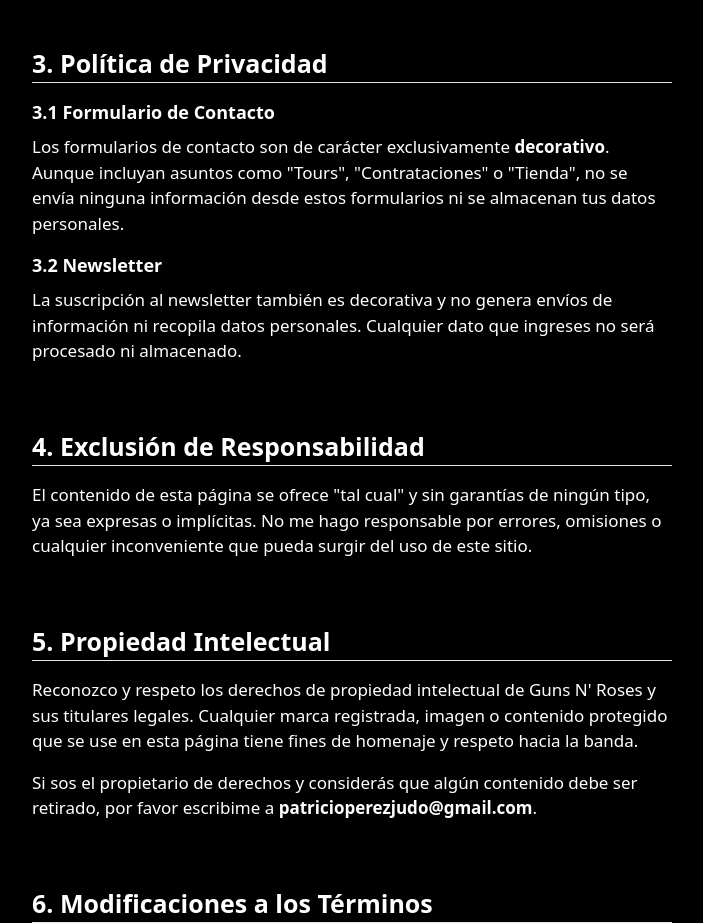
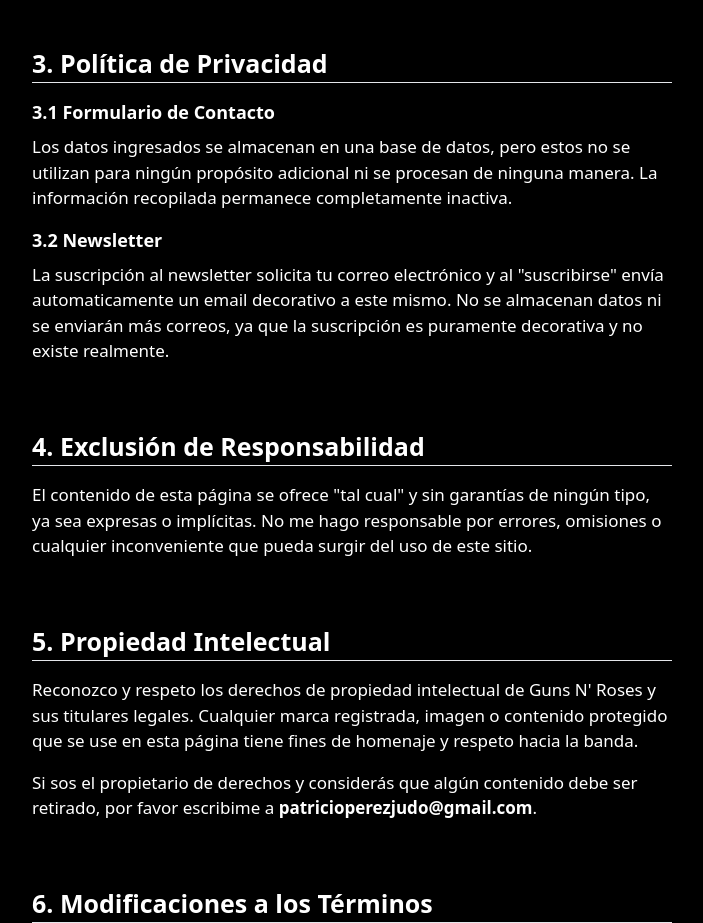
Before and after one commit to pato4544/React-GNR, a React (Vite) app: page /terminos in a window 1280 px wide. Shown: the part 780-1703 px from the top of the page, without its empty margins (288-991 px from the left). Built offline with nearby package versions, Linux system fonts and the light colour scheme; a web font is replaced by a local one.

Commit message:
Terminos actualizados

```diff
--- a/src/components/Terminos.tsx
+++ b/src/components/Terminos.tsx
@@ -22,9 +22,9 @@ const Terminos = () => {
           <div>
             <h2 className='text-white font-bold text-[25px] border-b'>3. Política de Privacidad</h2>
             <h3 className='text-white font-semibold pt-4 text-[18px]'>3.1 Formulario de Contacto</h3>
-            <p className='text-white pt-2 text-[17px]'>Los formularios de contacto son de carácter exclusivamente <b>decorativo</b>. Aunque incluyan asuntos como "Tours", "Contrataciones" o "Tienda", no se envía ninguna información desde estos formularios ni se almacenan tus datos personales.</p>
+            <p className='text-white pt-2 text-[17px]'>Los datos ingresados se almacenan en una base de datos, pero estos no se utilizan para ningún propósito adicional ni se procesan de ninguna manera. La información recopilada permanece completamente inactiva.</p>
             <h3 className='text-white font-semibold pt-4 text-[18px]'>3.2 Newsletter</h3>
-            <p className='text-white pt-2 text-[17px]'>La suscripción al newsletter también es decorativa y no genera envíos de información ni recopila datos personales. Cualquier dato que ingreses no será procesado ni almacenado.</p>
+            <p className='text-white pt-2 text-[17px]'>La suscripción al newsletter solicita tu correo electrónico y al "suscribirse" envía automaticamente un email decorativo a este mismo. No se almacenan datos ni se enviarán más correos, ya que la suscripción es puramente decorativa y no existe realmente.</p>
           </div>
 
           <div>
```
